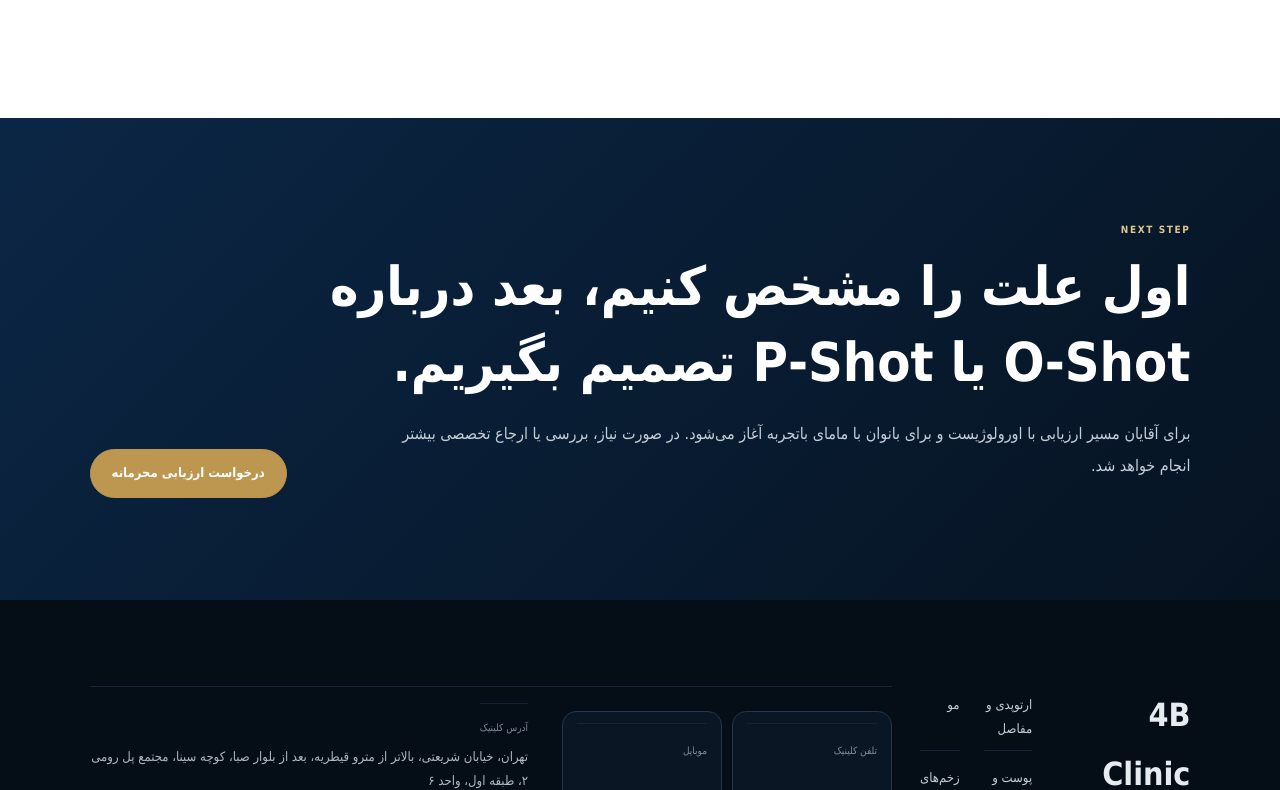
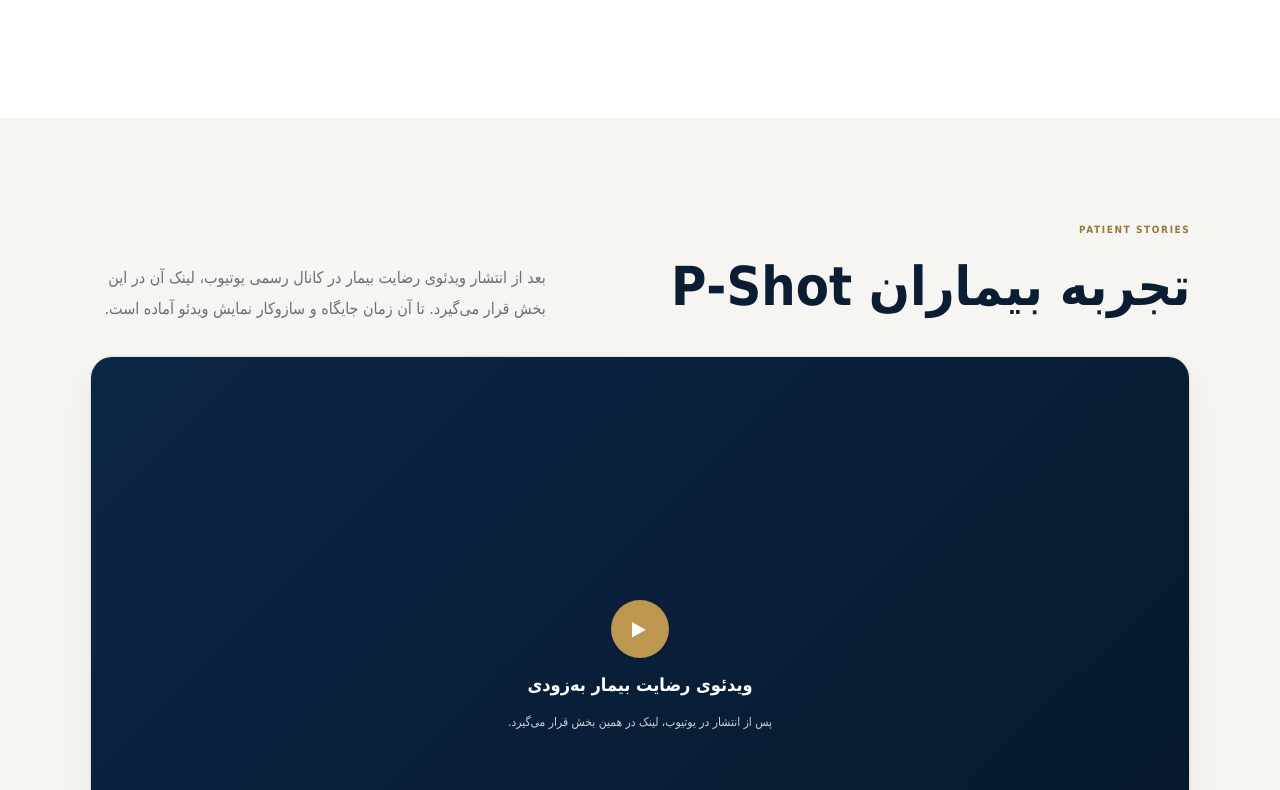
Before and after one commit to kianariai-alt/4B-Clinic-Web, a SvelteKit app: page /sexual-health in a window 1280 px wide. Shown: the part 6190-6980 px from the top of the page. Built offline with nearby package versions, Linux system fonts and the light colour scheme.

Commit message:
feat: prepare P-Shot patient YouTube video slot

```diff
--- a/src/routes/sexual-health/+page.svelte
+++ b/src/routes/sexual-health/+page.svelte
@@ -1,4 +1,6 @@
 <script>
+  import PatientVideoSection from '$lib/components/PatientVideoSection.svelte';
+
   const oShotPoints = [
     'O‑Shot نام رایجی برای تزریق فرآورده پلاکتی اتولوگ در نواحی هدف سلامت جنسی بانوان است؛ فرآورده از خون خود فرد تهیه می‌شود و پروتکل فقط پس از ارزیابی انتخاب می‌شود.',
     'هدف این رویکرد، فراهم کردن محیطی غنی از پیام‌رسان‌ها و فاکتورهای پلاکتی در بافت هدف است تا از پاسخ بافتی، خون‌رسانی و فرآیندهای ترمیمی حمایت شود.',
@@ -147,6 +149,19 @@
   <p>برای گرفتن وقت لازم نیست جزئیات حساس، تصاویر یا مدارک پزشکی را در پیام عمومی شبکه‌های اجتماعی ارسال کنید. اطلاعات کامل در مسیر رسمی و محرمانه کلینیک دریافت می‌شود.</p>
 </section>
 
+<PatientVideoSection
+  title="تجربه بیماران P‑Shot"
+  intro="بعد از انتشار ویدئوی رضایت بیمار در کانال رسمی یوتیوب، لینک آن در این بخش قرار می‌گیرد. تا آن زمان جایگاه و سازوکار نمایش ویدئو آماده است."
+  videos={[
+    {
+      label: 'P‑SHOT PATIENT STORY',
+      title: 'رضایت بیمار پس از P‑Shot',
+      text: 'جایگاه آماده برای ویدئوی واقعی بیمار پس از ارزیابی و درمان P‑Shot.',
+      youtubeUrl: ''
+    }
+  ]}
+/>
+
 <section class="final-cta">
   <div>
     <div class="eyebrow light">NEXT STEP</div>
```
